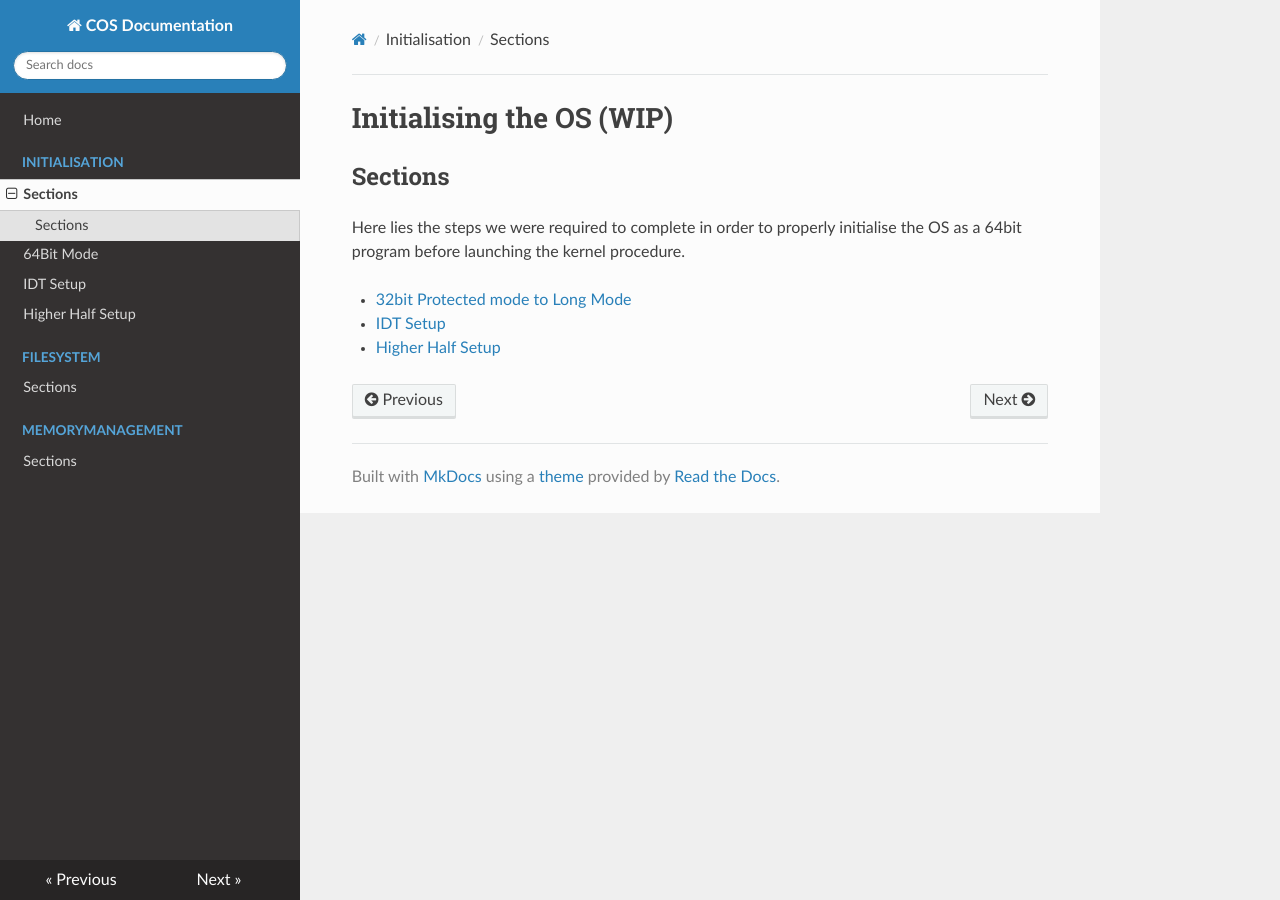
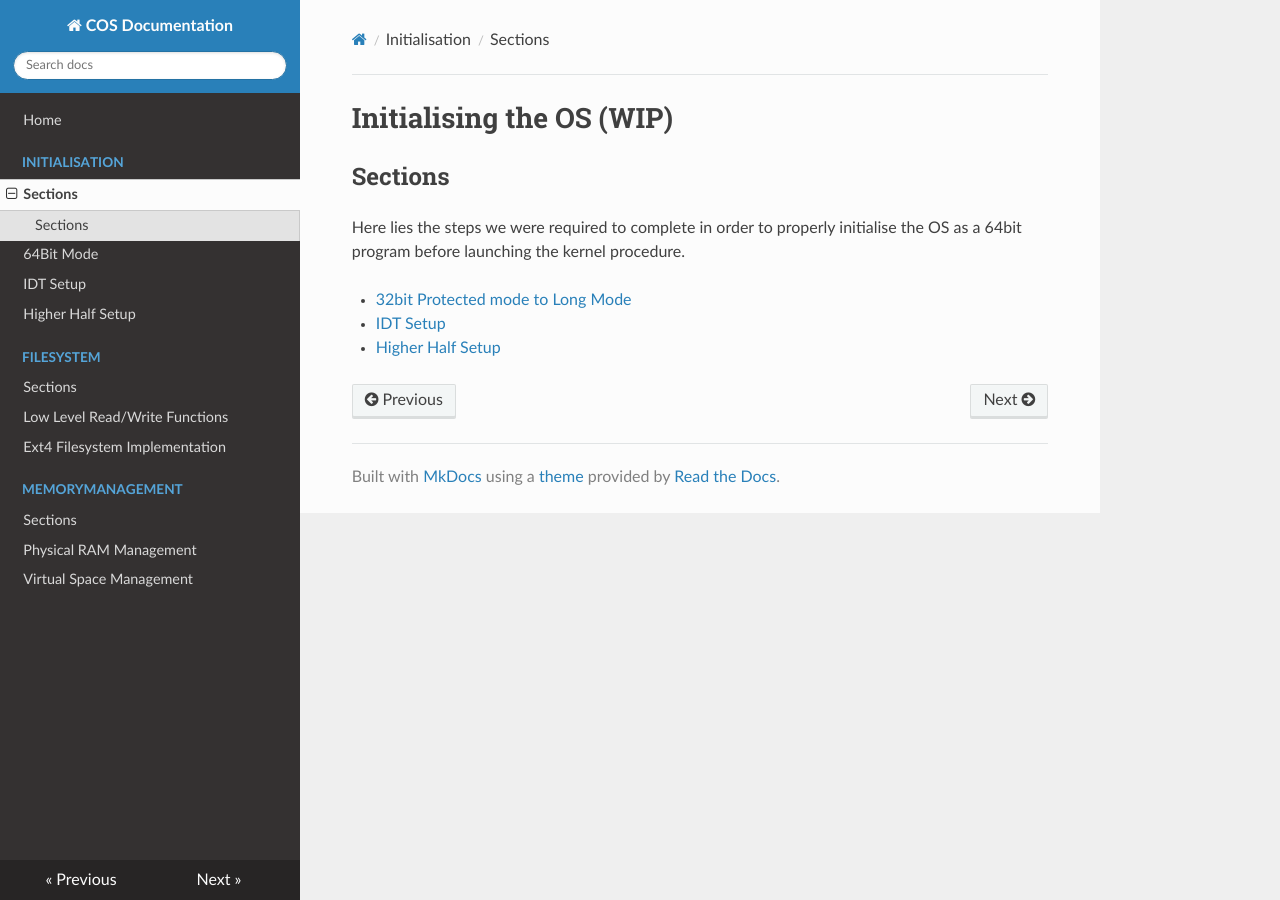
Before and after one commit to Tek-EIP/Documentation, an MkDocs documentation site: the page built from docs/Initialisation.md, in a window 1280 px wide. Built offline with MkDocs 1.6.1, drawn with Linux system fonts in a browser that asks for light colours; nearby versions of some CDN libraries.

Commit message:
[UPDATE] Updating documentation.

```diff
--- a/docs/initialisation/initialisation.md
+++ b/docs/Initialisation.md
@@ -4,6 +4,6 @@
 
 Here lies the steps we were required to complete in order to properly initialise the OS as a 64bit program before launching the kernel procedure.
 
-* [32bit Protected mode to Long Mode](./32bit_launching.md)
-* [IDT Setup](./idt_init.md)
-* [Higher Half Setup](./higher_half_setup.md)
+* [32bit Protected mode to Long Mode](./initialisation/32bit_launching.md)
+* [IDT Setup](./initialisation/idt_init.md)
+* [Higher Half Setup](./initialisation/higher_half_setup.md)
--- a/mkdocs.yml
+++ b/mkdocs.yml
@@ -3,13 +3,17 @@ site_name: COS Documentation
 nav:
   - Home: Home.md
   - Initialisation:
-    - Sections: initialisation/initialisation.md
+    - Sections: Initialisation.md
     - 64Bit Mode: initialisation/32bit_launching.md
     - IDT Setup: initialisation/idt_init.md
     - Higher Half Setup: initialisation/higher_half_setup.md
   - FileSystem:
-    - Sections: filesystem/filesystem.md
+    - Sections: Filesystem.md
+    - Low Level Read/Write Functions: filesystem/asm_functions.md
+    - Ext4 Filesystem Implementation: filesystem/ext4_setup.md
   - MemoryManagement:
-    - Sections: memory/memory.md
+    - Sections: Memory.md
+    - Physical RAM Management: memory/physical.md
+    - Virtual Space Management: memory/virtual.md
 
 theme: readthedocs
```
Also changed, not shown: docs/Filesystem.md (added, +8 -0 lines), docs/Memory.md (added, +8 -0 lines), docs/initialisation/32bit_launching.md (+5 -5 lines), docs/memory/physical.md (renamed from docs/memory/loader_init.md), docs/memory/virtual.md (added).
